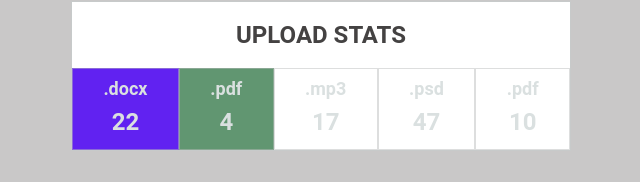
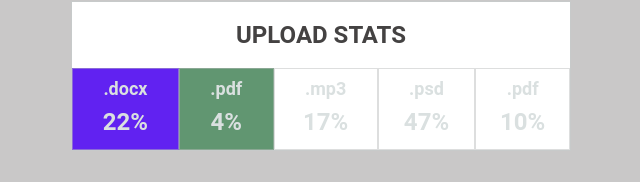
Before and after one commit to an-shem/goit-react-hw-01-components, a React (Create React App) app: page / in a window 1280 px wide. Shown: the part 618-800 px from the top of the page, without its empty margins (319-959 px from the left). Built offline with nearby package versions, Linux system fonts and the light colour scheme.

Commit message:
добавил знак %

```diff
--- a/src/components/Statistics/Statistics.jsx
+++ b/src/components/Statistics/Statistics.jsx
@@ -17,7 +17,7 @@ function Statistics({ title, stats }) {
         {stats.map(statsItem => (
           <Item key={statsItem.id} color={getRandomColor()}>
             <Label>{statsItem.label}</Label>
-            <Percentage>{statsItem.percentage}</Percentage>
+            <Percentage>{statsItem.percentage}%</Percentage>
           </Item>
         ))}
       </StatLlist>
```
